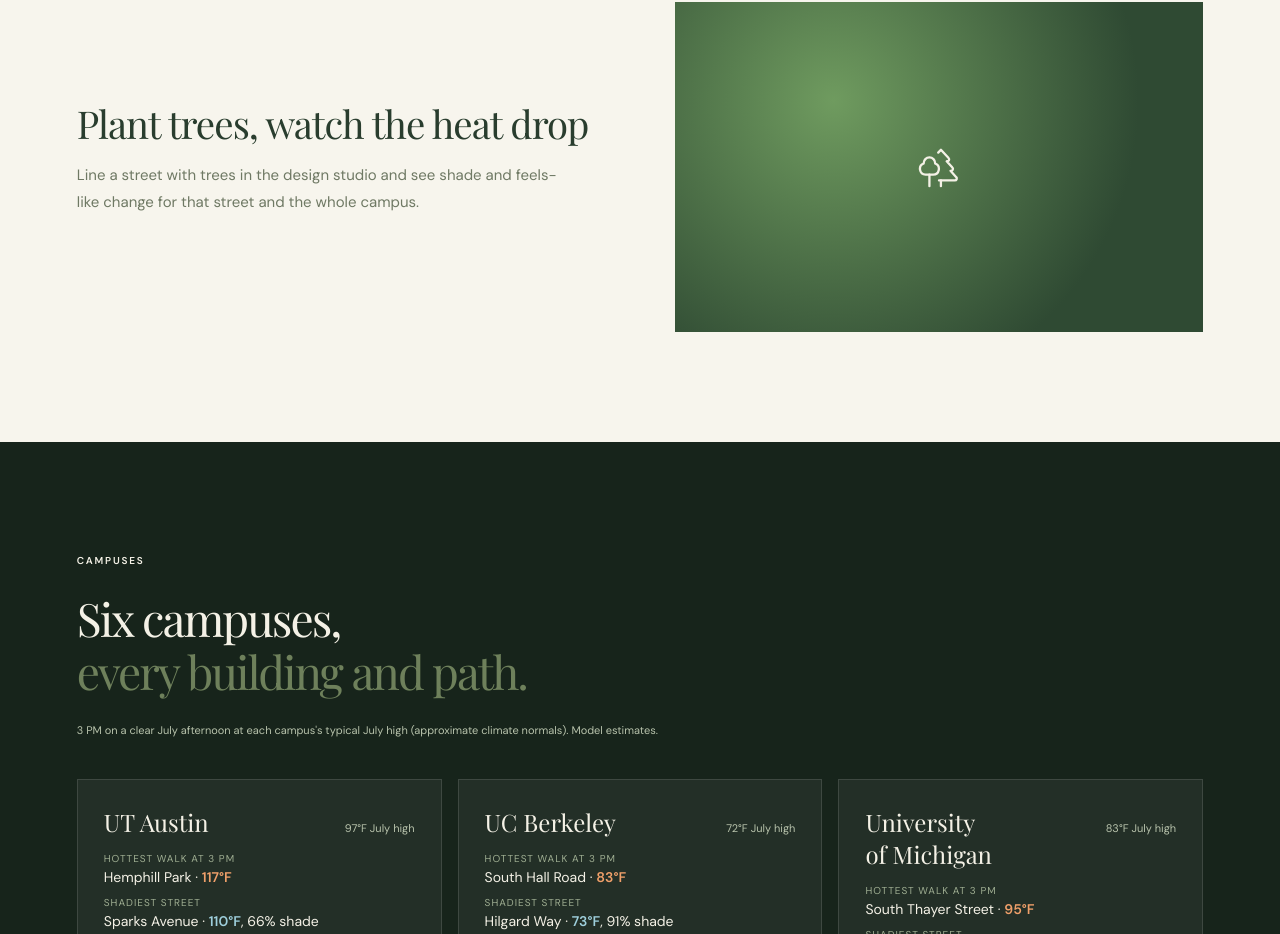
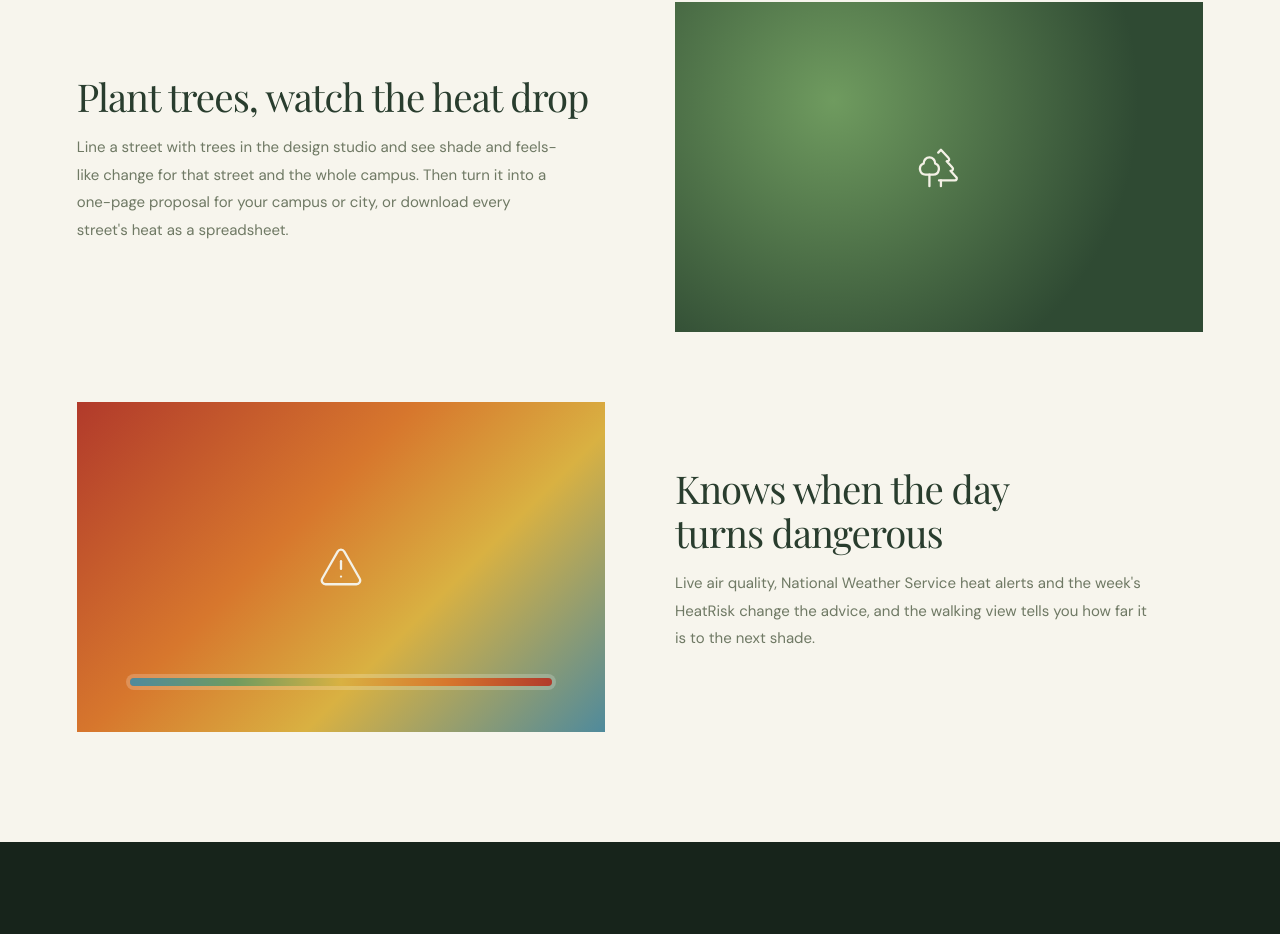
Before and after one commit to AyanBhardwaj1/Walk-Free, a React (Vite) app: page / in a window 1280 px wide. Shown: the part 3590-4524 px from the top of the page. Built offline with nearby package versions, Linux system fonts and the light colour scheme; no server answers.

Commit message:
Landing feature tour: proposals, street-heat download and the safety signals

```diff
--- a/src/components/LandingPage.tsx
+++ b/src/components/LandingPage.tsx
@@ -381,8 +381,14 @@ const FEATURES = [
   {
     icon: Trees,
     title: "Plant trees, watch the heat drop",
-    text: "Line a street with trees in the design studio and see shade and feels-like change for that street and the whole campus.",
+    text: "Line a street with trees in the design studio and see shade and feels-like change for that street and the whole campus. Then turn it into a one-page proposal for your campus or city, or download every street's heat as a spreadsheet.",
     tone: "trees",
+  },
+  {
+    icon: AlertTriangle,
+    title: "Knows when the day turns dangerous",
+    text: "Live air quality, National Weather Service heat alerts and the week's HeatRisk change the advice, and the walking view tells you how far it is to the next shade.",
+    tone: "heat",
   },
 ];
 
```
